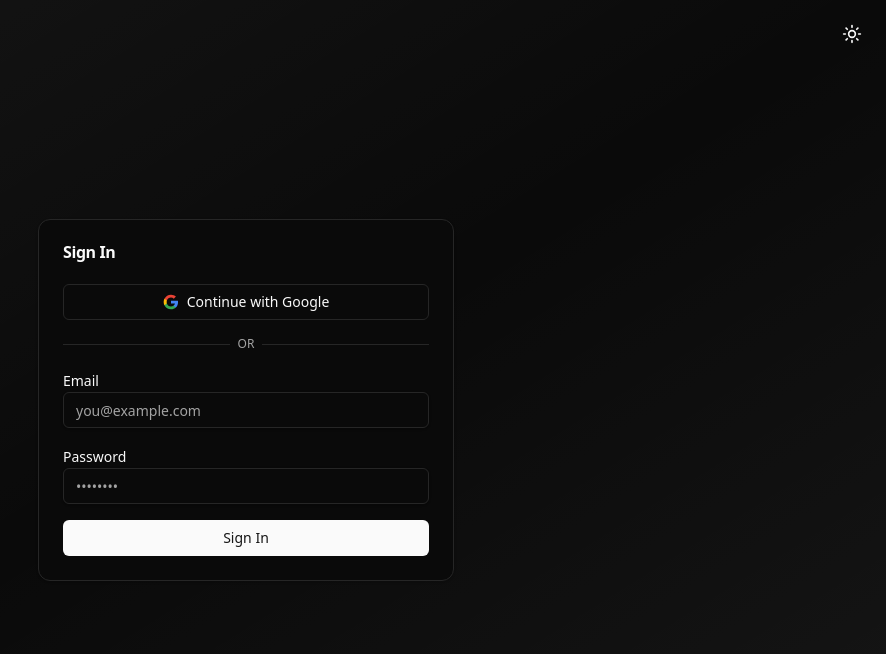
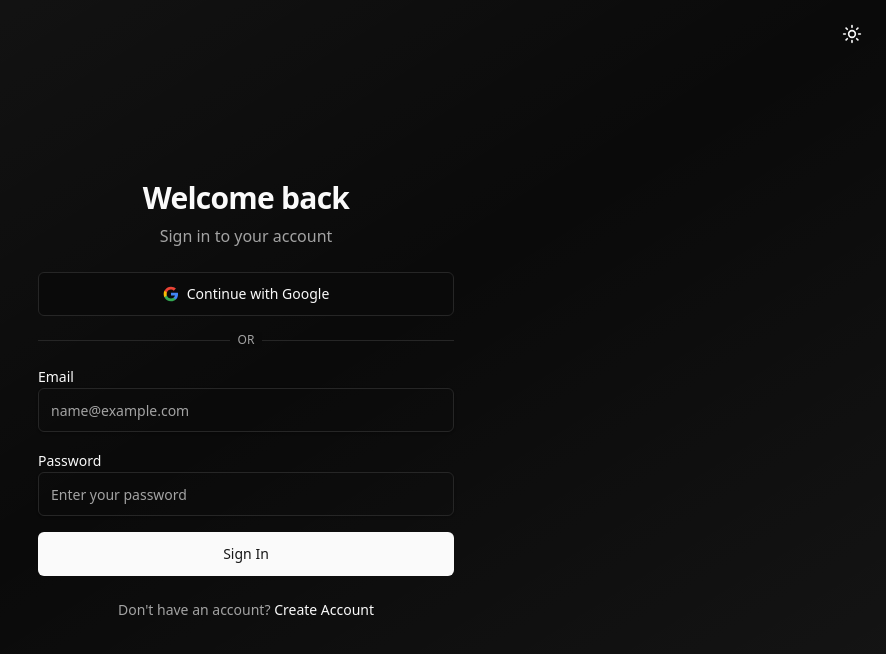
Before and after one commit to apurba4u/Babnunur, a Next.js app in the folder frontend/: page /login in a window 1280 px wide. Shown: the top 654 px of the page, without its empty margins (394-1280 px from the left). Built offline with nearby package versions, Linux system fonts and the light colour scheme; no server answers.

Commit message:
feat(auth): redesign login form with premium UI and navigation links

```diff
--- a/frontend/src/features/auth/components/login-form.tsx
+++ b/frontend/src/features/auth/components/login-form.tsx
@@ -1,16 +1,17 @@
 'use client';
 
 import { useState } from 'react';
+import Link from 'next/link';
 import { useForm } from 'react-hook-form';
 import { zodResolver } from '@hookform/resolvers/zod';
 import { z } from 'zod';
 import { Button } from '@/components/ui/button';
 import { Input } from '@/components/ui/input';
-import { Card, CardContent, CardHeader, CardTitle } from '@/components/ui/card';
+import { Loader2 } from 'lucide-react';
 import api from '@/lib/axios';
 
 const loginSchema = z.object({
-  email: z.string().email('Invalid email address'),
+  email: z.string().email('Please enter a valid email address'),
   password: z.string().min(6, 'Password must be at least 6 characters'),
 });
 
@@ -35,7 +36,7 @@
       await api.post('/auth/sign-in', data);
       window.location.href = '/dashboard';
     } catch {
-      setError('Invalid email or password');
+      setError('Invalid email or password. Please try again.');
     } finally {
       setIsLoading(false);
     }
@@ -46,60 +47,53 @@
   };
 
   return (
-    <Card className="w-full max-w-md">
-      <CardHeader>
-        <CardTitle>Sign In</CardTitle>
-      </CardHeader>
-      <CardContent>
+    <div className="space-y-6">
+      <div className="text-center space-y-2">
+        <h1 className="text-3xl font-bold tracking-tight">Welcome back</h1>
+        <p className="text-muted-foreground">Sign in to your account</p>
+      </div>
+
       <div className="space-y-4">
         <Button
           type="button"
           variant="outline"
-            className="w-full"
+          className="w-full h-11 text-sm font-medium"
           onClick={handleGoogleLogin}
+          disabled={isLoading}
         >
           <svg className="mr-2 h-4 w-4" viewBox="0 0 24 24">
-              <path
-                d="M22.56 12.25c0-.78-.07-1.53-.2-2.25H12v4.26h5.92a5.06 5.06 0 0 1-2.2 3.32v2.77h3.57c2.08-1.92 3.28-4.74 3.28-8.1z"
-                fill="#4285F4"
-              />
-              <path
-                d="M12 23c2.97 0 5.46-.98 7.28-2.66l-3.57-2.77c-.98.66-2.23 1.06-3.71 1.06-2.86 0-5.29-1.93-6.16-4.53H2.18v2.84C3.99 20.53 7.7 23 12 23z"
-                fill="#34A853"
-              />
-              <path
-                d="M5.84 14.09c-.22-.66-.35-1.36-.35-2.09s.13-1.43.35-2.09V7.07H2.18C1.43 8.55 1 10.22 1 12s.43 3.45 1.18 4.93l2.85-2.22.81-.62z"
-                fill="#FBBC05"
-              />
-              <path
-                d="M12 5.38c1.62 0 3.06.56 4.21 1.64l3.15-3.15C17.45 2.09 14.97 1 12 1 7.7 1 3.99 3.47 2.18 7.07l3.66 2.84c.87-2.6 3.3-4.53 6.16-4.53z"
-                fill="#EA4335"
-              />
+            <path d="M22.56 12.25c0-.78-.07-1.53-.2-2.25H12v4.26h5.92a5.06 5.06 0 0 1-2.2 3.32v2.77h3.57c2.08-1.92 3.28-4.74 3.28-8.1z" fill="#4285F4"/>
+            <path d="M12 23c2.97 0 5.46-.98 7.28-2.66l-3.57-2.77c-.98.66-2.23 1.06-3.71 1.06-2.86 0-5.29-1.93-6.16-4.53H2.18v2.84C3.99 20.53 7.7 23 12 23z" fill="#34A853"/>
+            <path d="M5.84 14.09c-.22-.66-.35-1.36-.35-2.09s.13-1.43.35-2.09V7.07H2.18C1.43 8.55 1 10.22 1 12s.43 3.45 1.18 4.93l2.85-2.22.81-.62z" fill="#FBBC05"/>
+            <path d="M12 5.38c1.62 0 3.06.56 4.21 1.64l3.15-3.15C17.45 2.09 14.97 1 12 1 7.7 1 3.99 3.47 2.18 7.07l3.66 2.84c.87-2.6 3.3-4.53 6.16-4.53z" fill="#EA4335"/>
           </svg>
           Continue with Google
         </Button>
 
         <div className="relative">
           <div className="absolute inset-0 flex items-center">
-              <span className="w-full border-t" />
+            <span className="w-full border-t border-border" />
           </div>
           <div className="relative flex justify-center text-xs uppercase">
-              <span className="bg-card px-2 text-muted-foreground">or</span>
+            <span className="bg-background px-2 text-muted-foreground">or</span>
           </div>
         </div>
 
         <form onSubmit={handleSubmit(onSubmit)} className="space-y-4">
           {error && (
-              <div className="text-sm text-destructive">{error}</div>
+            <div className="p-3 rounded-lg bg-destructive/10 border border-destructive/20 text-sm text-destructive">
+              {error}
+            </div>
           )}
           <div className="space-y-2">
-              <label htmlFor="email" className="text-sm font-medium">
+            <label htmlFor="email" className="text-sm font-medium leading-none">
               Email
             </label>
             <Input
               id="email"
               type="email"
-                placeholder="you@example.com"
+              placeholder="name@example.com"
+              className="h-11"
               {...register('email')}
             />
             {errors.email && (
@@ -107,25 +101,36 @@
             )}
           </div>
           <div className="space-y-2">
-              <label htmlFor="password" className="text-sm font-medium">
+            <label htmlFor="password" className="text-sm font-medium leading-none">
               Password
             </label>
             <Input
               id="password"
               type="password"
-                placeholder="••••••••"
+              placeholder="Enter your password"
+              className="h-11"
               {...register('password')}
             />
             {errors.password && (
               <p className="text-sm text-destructive">{errors.password.message}</p>
             )}
           </div>
-            <Button type="submit" className="w-full" disabled={isLoading}>
-              {isLoading ? 'Signing in...' : 'Sign In'}
+          <Button type="submit" className="w-full h-11 text-sm font-medium" disabled={isLoading}>
+            {isLoading ? (
+              <><Loader2 className="mr-2 h-4 w-4 animate-spin" /> Signing in...</>
+            ) : (
+              'Sign In'
+            )}
           </Button>
         </form>
       </div>
-      </CardContent>
-    </Card>
+
+      <p className="text-center text-sm text-muted-foreground">
+        Don&apos;t have an account?{' '}
+        <Link href="/register" className="font-medium text-primary hover:underline underline-offset-4">
+          Create Account
+        </Link>
+      </p>
+    </div>
   );
 }
```
Lines whose indentation alone changed are shown as unchanged.
